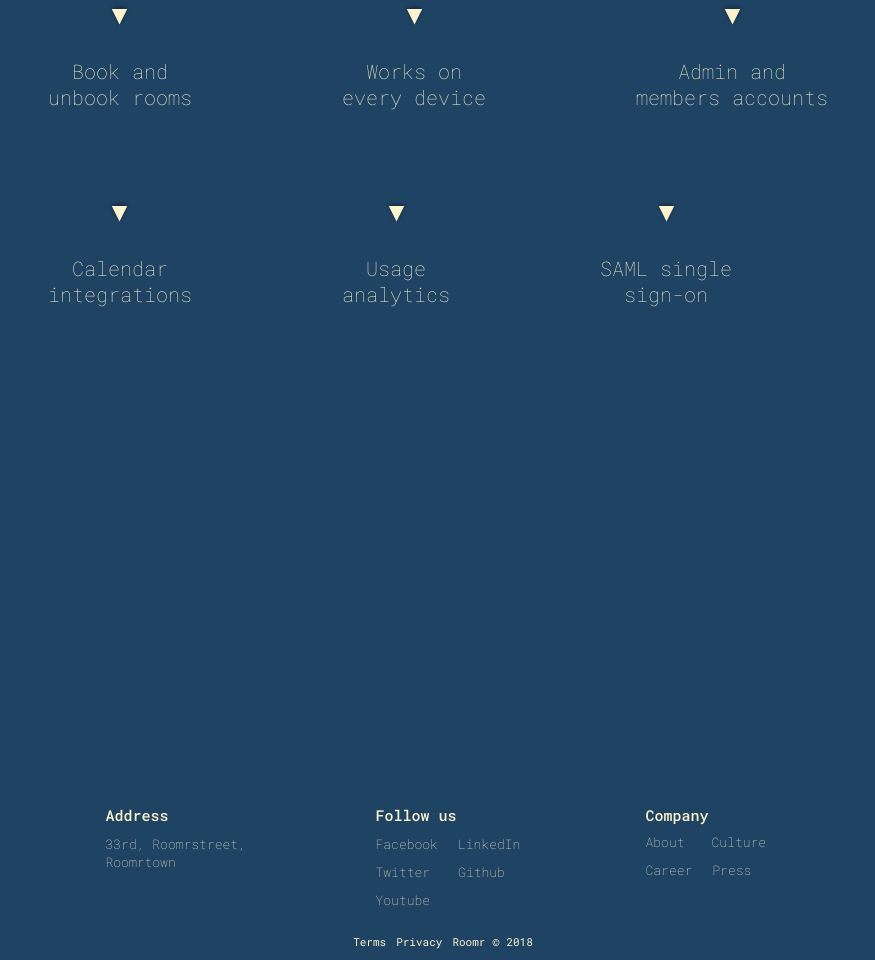
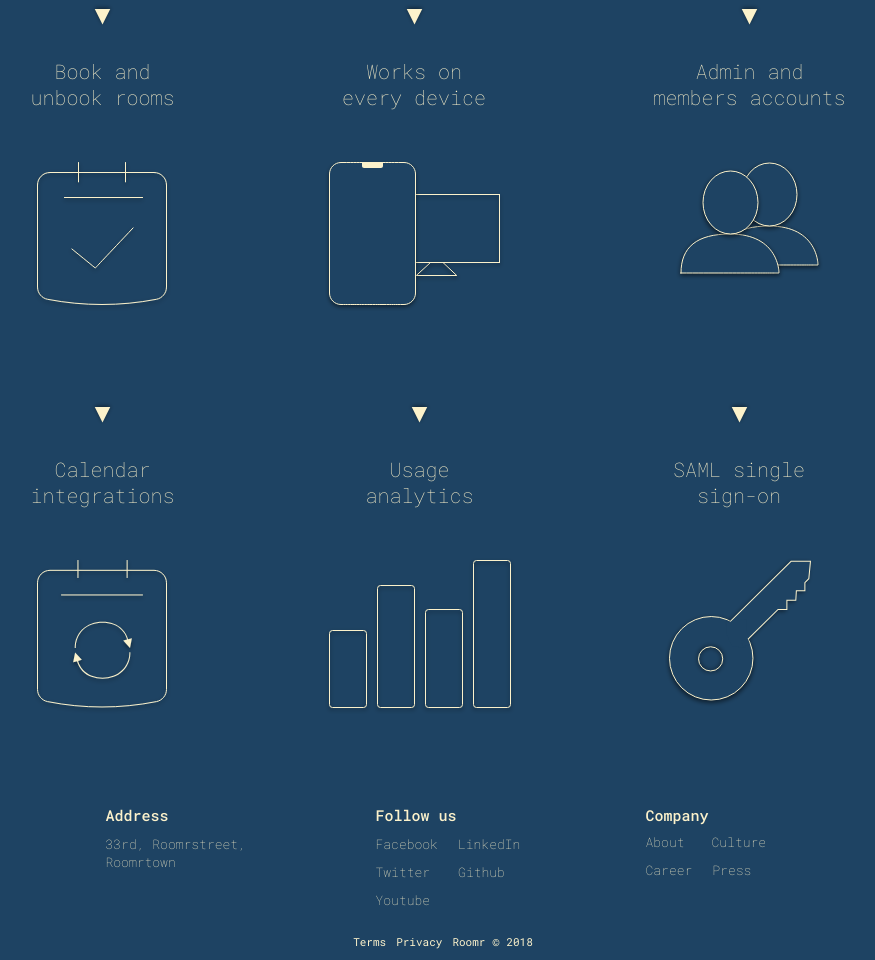
Before and after one commit to etmk/roomr-landing, a Gatsby site: page / in a window 1280 px wide. Shown: the part 870-1830 px from the top of the page, without its empty margins (202-1077 px from the left). Built offline with nearby package versions, Linux system fonts and the light colour scheme; Gatsby itself is replaced by a stand-in of ours.

Commit message:
added feature icons

```diff
--- a/src/components/featureSection.css
+++ b/src/components/featureSection.css
@@ -38,3 +38,7 @@
   width:25px;
   margin-bottom:30px;
 }
+
+.feature-icon {
+  margin-top:50px;
+}
--- a/src/components/featureSection.js
+++ b/src/components/featureSection.js
@@ -6,6 +6,12 @@ import SectionHeader from './sectionHeader';
 
 import './featureSection.css';
 import triangle from "../images/feature-triangle.svg";
+import book from "../images/book_and_unbook.svg";
+import everyDevice from "../images/device_icon.svg";
+import people from "../images/people_icon.svg";
+import calendarSync from "../images/calendarsync_icon.svg";
+import analytics from "../images/analytics_icon.svg";
+import key from "../images/key_icon.svg";
 
 const FeatureSection = () => (
   <div className="feature-section">
@@ -21,28 +27,34 @@ const FeatureSection = () => (
             <div className="feature-box__card">
               <img className="feature-triangle" src={triangle} alt="feature-triangle"/>
               <p>Book and<br></br>unbook rooms</p>
+              <img className="feature-icon" src={book} alt="book and unbook icon"/>
             </div>
             <div className="feature-box__card">
               <img className="feature-triangle" src={triangle} alt="feature-triangle"/>
               <p>Works on<br></br>every device</p>
+              <img className="feature-icon" src={everyDevice} alt="works on every device"/>
             </div>
             <div className="feature-box__card">
               <img className="feature-triangle" src={triangle} alt="feature-triangle"/>
               <p>Admin and<br></br>members accounts</p>
+              <img className="feature-icon" src={people} alt="member and admin accounts"/>
             </div>
           </div>
           <div className="feature-box__row">
             <div className="feature-box__card">
               <img className="feature-triangle" src={triangle} alt="feature-triangle"/>
               <p>Calendar<br></br>integrations</p>
+              <img className="feature-icon" src={calendarSync} alt="calendar integrations"/>
             </div>
             <div className="feature-box__card">
               <img className="feature-triangle" src={triangle} alt="feature-triangle"/>
               <p>Usage<br></br>analytics</p>
+              <img className="feature-icon" src={analytics} alt="usage analytics"/>
             </div>
             <div className="feature-box__card">
               <img className="feature-triangle" src={triangle} alt="feature-triangle"/>
               <p>SAML single<br></br>sign-on</p>
+              <img className="feature-icon" src={key} alt="SAML single sign-on"/>
             </div>
           </div>
         </div>
```
Also changed, not shown: src/images/analytics_icon.svg (added), src/images/book_and_unbook.svg (added), src/images/calendarsync_icon.svg (added), src/images/device_icon.svg (added), src/images/key_icon.svg (added), src/images/people_icon.svg (added).
